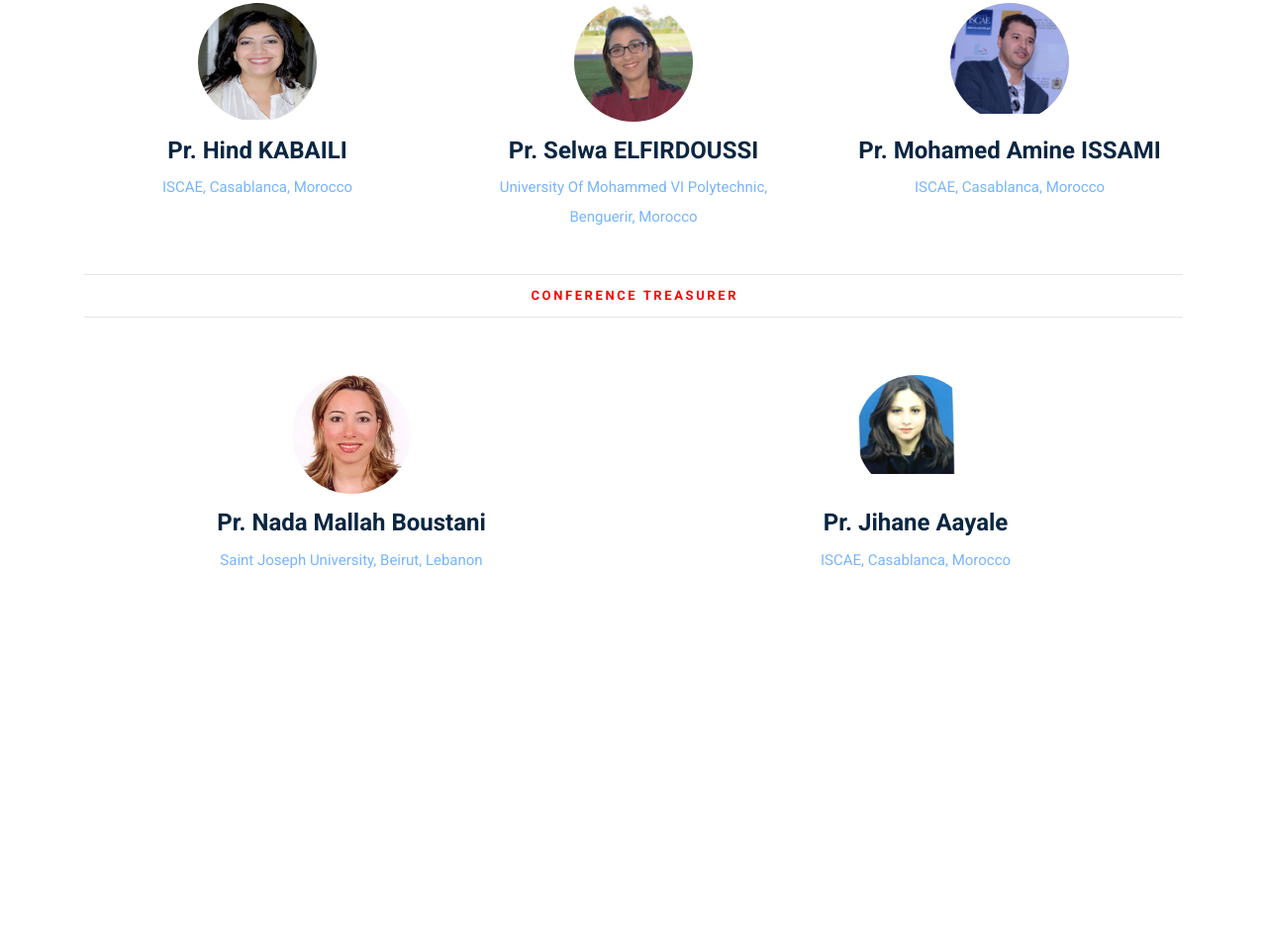
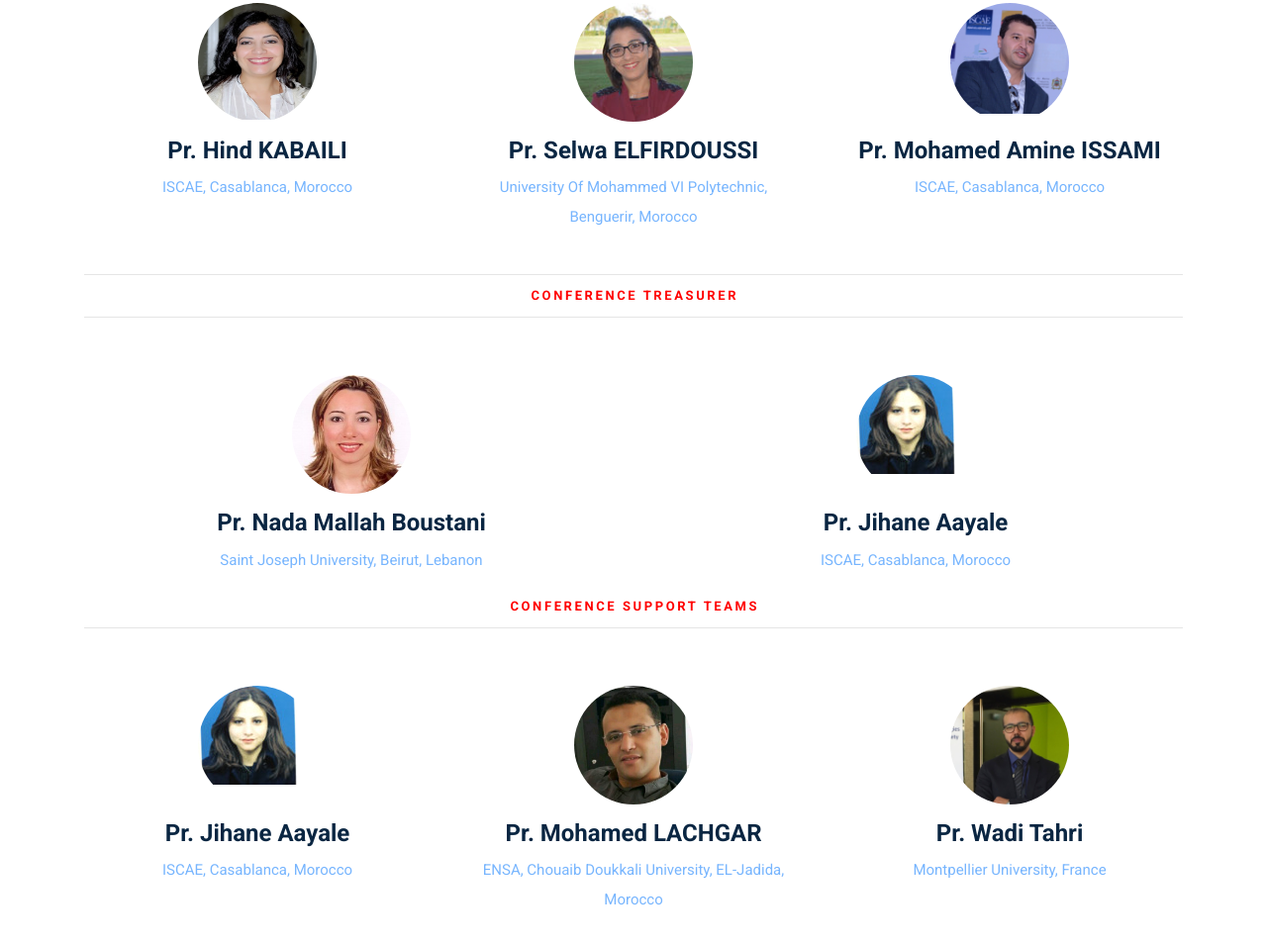
Before and after one commit to lachgar/test3, a plain HTML site: page committee.html in a window 1280 px wide. Shown: the part 3624-4579 px from the top of the page at 99% size. Before the commit the page ends 4335 px from the top, so only its background shows below. Drawn offline with Linux system fonts and the light colour scheme.

Commit message:
commites

```diff
--- a/committee.html
+++ b/committee.html
@@ -327,118 +327,40 @@ and open the template in the editor.
 
                         <!-- Speaker --></div>
 
-<!--                    <div class="section_subtitle text-center" style="color:red;">  PROGRAM CO-CHAIRS FOR MULTIDISCIPLINARY RESEARCH</div>
+                    <div class="section_subtitle text-center" style="color:red;">  CONFERENCE SUPPORT TEAMS</div>
                     <hr>
-                    <div class="row speakers_row" id="key_note"> Speaker
-                        <div class="col-xl-6 col-md-6">
+                    <div class="row speakers_row" id="key_note"><!-- Speaker -->
+                        <div class="col-xl-4 col-md-4">
                             <div class="speaker">
-                                <div class="sp_img"><img alt="" src="images/mohamedamine.jfif"></div>
-                                <h4>Pr. Mohamed Amine Balombou </h4>
-                                <p class="speaker_label text-center" style="color:#77b5fe ;">Ibn Tofaîl University, Morocco</p>
+                                <div class="sp_img"><img alt="" src="images/jihane.jpg"></div>
+                                <h4>Pr. Jihane Aayale </h4>
+                                <p class="speaker_label text-center" style="color:#77b5fe ;">ISCAE, Casablanca, Morocco</p>
 
                             </div>
                         </div>
-                         Speaker
+                        <!-- Speaker -->
 
-                        <div class="col-xl-6 col-md-6">
-                            <div class="speaker">
-                                <div class="sp_img"><img alt="" src="images/oumlil.png"></div>
-                                <h4>Pr. Rachid OUMLIL</h4>
-                                <p class="speaker_label text-center"style="color:#77b5fe ;">Ibn Zohr University, ENCG, Morocco</p>
-                            </div>
-                        </div>
-                    </div>
-
-                    <div class="section_subtitle text-center" style="color:red;">  PROGRAM CO-CHAIRS FOR PAPER IN PROGRESS</div>
-                    <hr>
-                    <div class="row speakers_row" id="key_note"> Speaker
-                        <div class="col-xl-4 col-md-4">
-                            <div class="speaker">
-                                <div class="sp_img"><img alt="" src="images/Nada-soudi1.jpg"></div>
-                                <h4 >Pr. Nada SOUDI</h4>
-                                <p class="speaker_label text-center" style="color:#77b5fe ;">ISCAE, Casablanca, Morocco</p>
-                            </div>
-                        </div>
                         <div class="col-xl-4 col-md-4">
                             <div class="speaker">
                                 <div class="sp_img"><img alt="" src="images/lachgar.jpg"></div>
-                                <h4>Pr. Mohamed LACHGAR </h4>
-                                <p class="speaker_label text-center" style="color:#77b5fe ;">ENSA, Chouaib Doukkali University, EL-Jadida, Morocco</p>
-
+                                <h4>Pr. Mohamed LACHGAR</h4>
+                                <p class="speaker_label text-center"style="color:#77b5fe ;">ENSA, Chouaib Doukkali University, EL-Jadida, Morocco</p>
                             </div>
                         </div>
-                         Speaker
 
                         <div class="col-xl-4 col-md-4">
                             <div class="speaker">
-                                <div class="sp_img"><img alt="" src="images/nada.jfif"></div>
-                                <h4 >Pr. Nada Mallah Boustani</h4>
-                                <p class="speaker_label text-center" style="color:#77b5fe ;">Saint Joseph University, Beirut, Lebanon</p>
+
+                                <div class="sp_img"><img alt="" src="images/Wadi_Tahri2.jpg"></div>
+                                <h4>Pr. Wadi Tahri</h4>
+                                <p class="speaker_label text-center"style="color:#77b5fe ;">Montpellier University, France</p>
                             </div>
                         </div>
                     </div>
 
 
 
-                    <div class="section_subtitle text-center" style="color:red;">  DOCTORAL CONSORTIUM </div>
-                    <hr>
-                    <div class="row speakers_row" id="key_note"> Speaker
-                        <div class="col-xl-4 col-md-4">
-                            <div class="speaker">
-                                <div class="sp_img"><img alt="" src="images/Victoria_Hill.jpg"></div>
-                                <h4>Pr. Victoria HILL </h4>
-                                <p class="speaker_label text-center" style="color:#77b5fe ;">Al Akhawayn University, Ifrane, Morocco</p>
 
-                            </div>
-                        </div>
-                         Speaker
-
-                        <div class="col-xl-4 col-md-4">
-                            <div class="speaker">
-                                <div class="sp_img"><img alt="" src="images/zaza.jpg"></div>
-                                <h4>Pr. Sam ZAZA</h4>
-                                <p class="speaker_label text-center" style="color:#77b5fe ;">Middle Tennessee State University, USA</p>
-                            </div>
-                        </div>
-
-                        <div class="col-xl-4 col-md-4">
-                            <div class="speaker">
-                                <div class="sp_img"><img alt="" src="images/hind_1.jpg"></div>
-                                <h4>Pr. Hind KABAILI</h4>
-                                <p class="speaker_label text-center" style="color:#77b5fe ;">ISCAE, Casablanca, Morocco</p>
-                            </div>
-                        </div>
-                    </div>
-
-
-                    <hr>
-                    <div class="section_subtitle text-center" style="color:red;">  PUBLICATIONS CO-CHAIRS</div>
-                    <hr>
-                    <div class="row speakers_row" id="key_note"> Speaker
-                        <div class="col-xl-6 col-md-6">
-                            <div class="speaker">
-                                <div class="sp_img"><img alt="" src="images/issami.jpg"></div>
-                                <h4>Pr. Amine ISSAMI </h4>
-                                <p class="speaker_label text-center" style="color:#77b5fe ;">ISCAE, Casablanca, Morocco</p>
-
-                            </div>
-                        </div>
-                         Speaker
-
-                        <div class="col-xl-6 col-md-6">
-                            <div class="speaker">
-                                <div class="sp_img"><img alt="" src="images/professor.png"></div>
-                                <h4>Pr. Moussa ALBACHERAOUI</h4>
-                                <p class="speaker_label text-center" style="color:#77b5fe ;">xxx xxx</p>
-                            </div>
-                        </div>
-
-
-                         Speaker
-
-
-
-                         Speaker </div>-->
 
 
                 </div>
```
